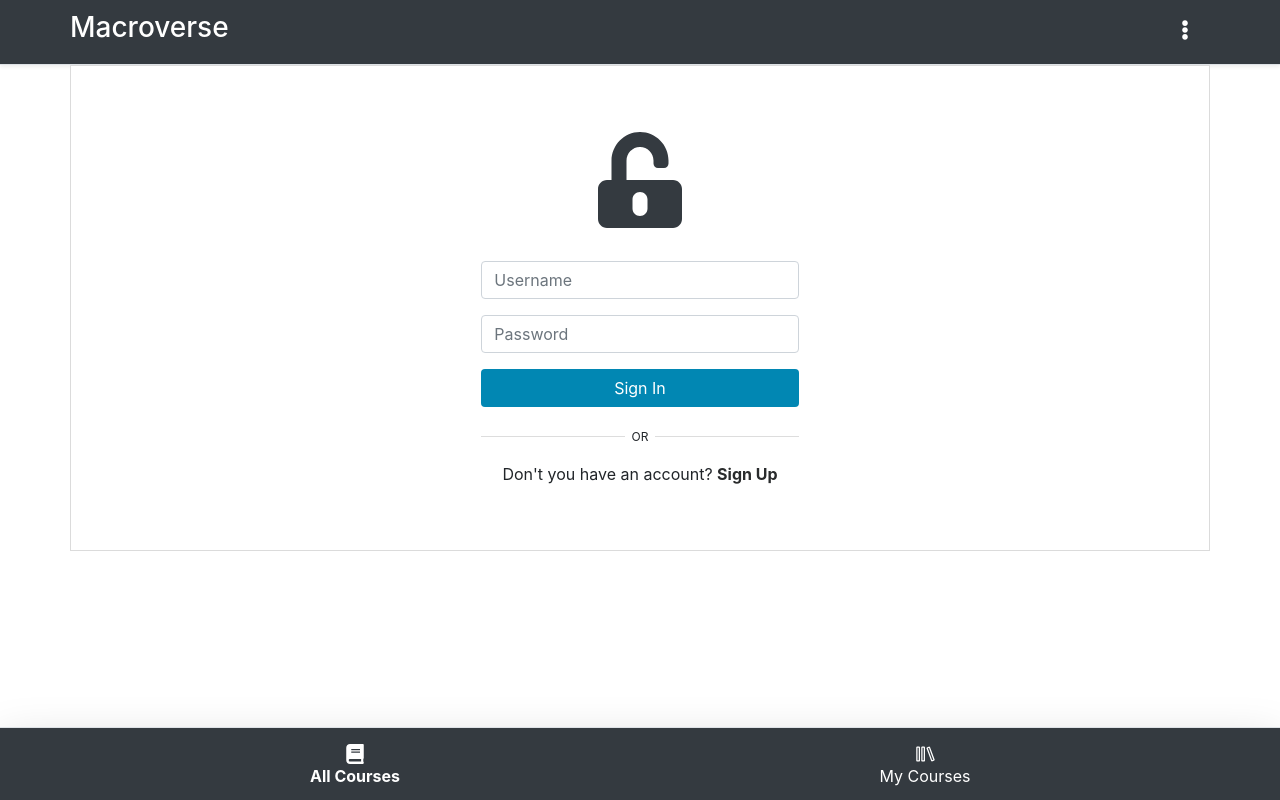
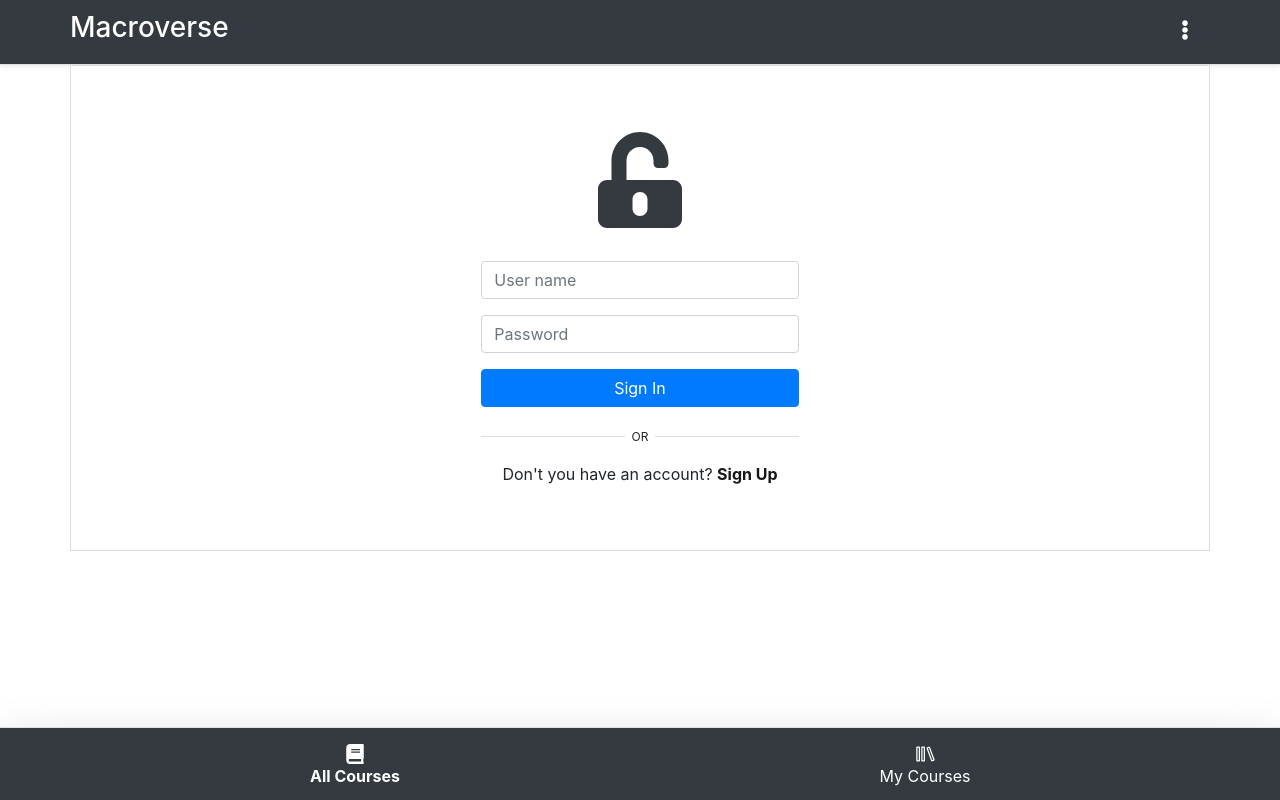
Before and after one commit to SafaErden/Appointments, a React (Create React App) app: page /signin in a window 1280 px wide. Built offline with nearby package versions, Linux system fonts and the light colour scheme.

Commit message:
combine i18n and yup

```diff
--- a/src/containers/auth/SignIn.js
+++ b/src/containers/auth/SignIn.js
@@ -49,11 +49,11 @@ const SignIn = props => {
                     <FaUnlockAlt />
                   </div>
                 </div>
-                <FormikField name="username" style="mt-3" type="text" placeholder="Username"  handleChange={handleChange} errors = {errors} touched={touched} />
-                <FormikField name="password" style="mt-3" type="password" placeholder="Password" handleChange={handleChange} errors= {errors}  touched={touched}/>
+                <FormikField name="username" style="mt-3" type="text" placeholder={t('auth.username')}  handleChange={handleChange} errors = {errors} touched={touched} />
+                <FormikField name="password" style="mt-3" type="password" placeholder={t('auth.password')} handleChange={handleChange} errors= {errors}  touched={touched}/>
 
                 <div className="form-group">
-                  <button type="submit" className="btn btn-first btn-block mt-3">
+                  <button type="submit" className="btn btn-primary btn-block mt-3">
                     {t('auth.signin')}
                   </button>
                 </div>
--- a/src/containers/auth/SignUp.js
+++ b/src/containers/auth/SignUp.js
@@ -49,11 +49,11 @@ const SignUp = props => {
                   </div>
                   {t('auth.getStarted')}
                 </div>
-                <FormikField name="username" style="mt-3" type="text" placeholder="Username"  handleChange={handleChange} errors = {errors} touched={touched} />
-                <FormikField name="password" style="mt-3" type="password" placeholder="Password" handleChange={handleChange} errors= {errors}  touched={touched}/>
+                <FormikField name="username" style="mt-3" type="text" placeholder={t('auth.username')}  handleChange={handleChange} errors = {errors} touched={touched} />
+                <FormikField name="password" style="mt-3" type="password" placeholder={t('auth.password')} handleChange={handleChange} errors= {errors}  touched={touched}/>
 
                 <div className="form-group">
-                  <button type="submit" className="btn btn-first btn-block mt-3">
+                  <button type="submit" className="btn btn-primary btn-block mt-3">
                   {t('auth.signup')}
                   </button>
                 </div>
--- a/src/css/index.css
+++ b/src/css/index.css
@@ -1,36 +1,9 @@
-a {
-  color: #292b2c !important;
- }
- a:hover{
-     text-decoration: none !important;
- }
- .searchBar{
-     width:13rem;
-     height:1.8rem;
-     font-size: 0.8rem;
- }
 
  .theBorder{
      border: 1px solid #dbdbdb;
  }
- .bg-first {
-   background-color: #0187b3;
- }
-
- .text-first {
-   color: #0187b3;
- }
- .bottom-first {
-   border-bottom: 1px solid #0187b3;
- }
-
    .bg-second{
      background-color:#f1f2f3;
-   }
-
-   .btn-first {
-     background-color: #0187b3;
-     color:#fff;
    }
    .bg-second {
      background-color: #fdfdfd;
--- a/src/validations/formValidations.js
+++ b/src/validations/formValidations.js
@@ -1,9 +1,10 @@
 import {string, object} from 'yup';
+import i18n from 'i18next';
 
 const formValidationSchema = () =>
   object().shape({
-      username: string().nullable().required("cant be blank").min(2,"min 2 characters required."),
-      password: string().nullable().required("cant be blank").min(2,"min 2 characters required.")
+      username: string().nullable().required(i18n.t('validation.blank')).min(2,i18n.t('validation.min2')),
+      password: string().nullable().required(i18n.t('validation.blank')).min(2,i18n.t('validation.min2'))
   });
 
 export {formValidationSchema};
```
